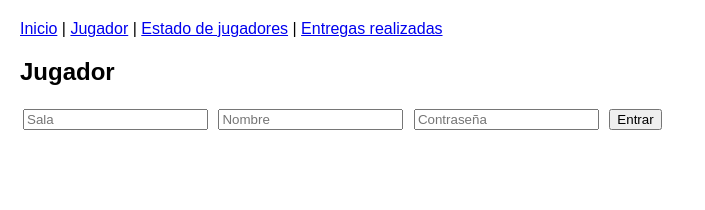
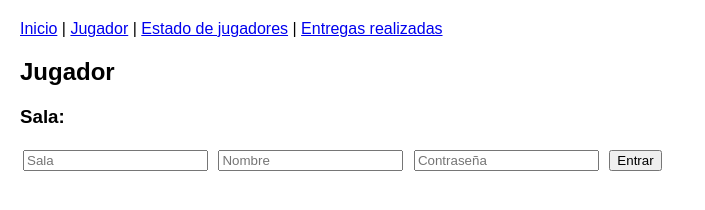
Before and after one commit to mmuinosp-hub/Capital, a website: page public/player.html in a window 1280 px wide. Both pictures are taken after a click on the button "Entrar". Shown: the whole page, without its empty margins (0-705 px from the left). Drawn offline with nearby package versions, Linux system fonts and the light colour scheme; no server answers.

Commit message:
Update player.html

```diff
--- a/public/player.html
+++ b/public/player.html
@@ -20,6 +20,7 @@ input, button, select { margin: 3px; }
 </nav>
 
 <h2>Jugador</h2>
+<h3>Sala: <span id="nombreSala"></span></h3>
 
 <div>
   <input id="sala" placeholder="Sala">
@@ -67,10 +68,15 @@ input, button, select { margin: 3px; }
 const socket = io();
 let sala = "", nombre = "";
 
+document.getElementById("nombreSala").textContent = sessionStorage.getItem("sala") || "-";
+
 function entrar() {
   sala = document.getElementById("sala").value;
   nombre = document.getElementById("nombre").value;
   const password = document.getElementById("password").value;
+  sessionStorage.setItem("sala", sala);
+  sessionStorage.setItem("nombre", nombre);
+  document.getElementById("nombreSala").textContent = sala;
   socket.emit("entrarJugador", { sala, nombre, password });
 }
 
@@ -98,11 +104,9 @@ socket.on("actualizarEstado", (data) => {
   document.getElementById("miHierro").textContent = j.hierro.toFixed(2);
   document.getElementById("misEntregas").textContent = j.entregas;
 
-  // Mostrar/ocultar formularios según estado
   document.getElementById("formEntregas").style.display = data.entregasAbiertas ? "block" : "none";
   document.getElementById("formProduccion").style.display = data.produccionAbierta ? "block" : "none";
 
-  // Actualizar historial de mis entregas
   const hist = document.getElementById("historial");
   hist.innerHTML = "";
   for (const h of data.historial.filter(x => x.de===nombre || x.para===nombre)) {
@@ -111,11 +115,9 @@ socket.on("actualizarEstado", (data) => {
     </tr>`;
   }
 
-  // Mostrar producción
   document.getElementById("trigoProd").textContent = j.trigoProd !== null ? j.trigoProd.toFixed(2) : "-";
   document.getElementById("hierroProd").textContent = j.hierroProd !== null ? j.hierroProd.toFixed(2) : "-";
 
-  // Destinos de entrega
   const sel = document.getElementById("destino");
   sel.innerHTML = "";
   for (const n of Object.keys(data.jugadores)) {
```
